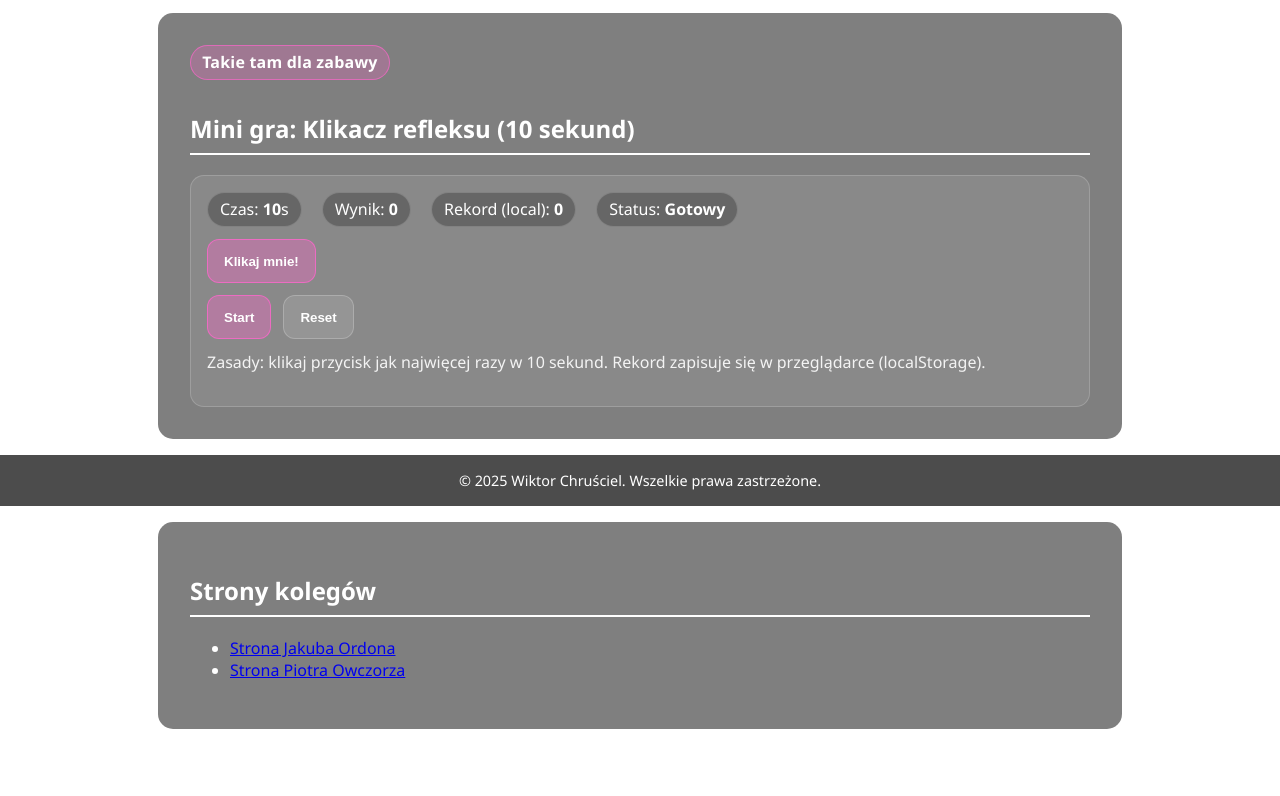
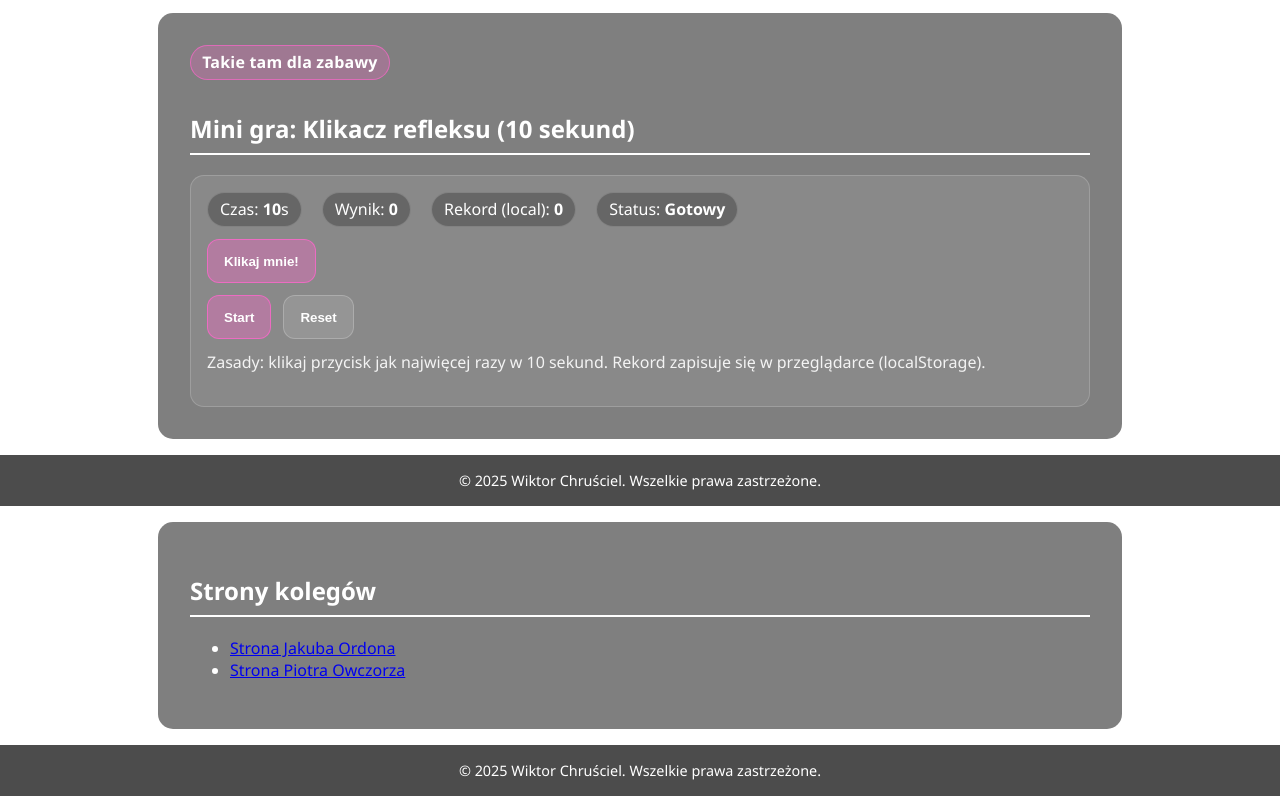
Before and after one commit to SatanKamikaze/WiktorCh.github.io, a plain HTML site: page index.html in a window 1280 px wide. Shown: the part 1197-1993 px from the top of the page. Before the commit the page ends 1942 px from the top, so only its background shows below. Drawn offline with Linux system fonts and the light colour scheme.

Commit message:
Update index.html

```diff
--- a/index.html
+++ b/index.html
@@ -142,5 +142,6 @@
         </li>
     </ul>
 </section>
+     <footer>© 2025 Wiktor Chruściel. Wszelkie prawa zastrzeżone.</footer>
 </body>
 </html>
```
